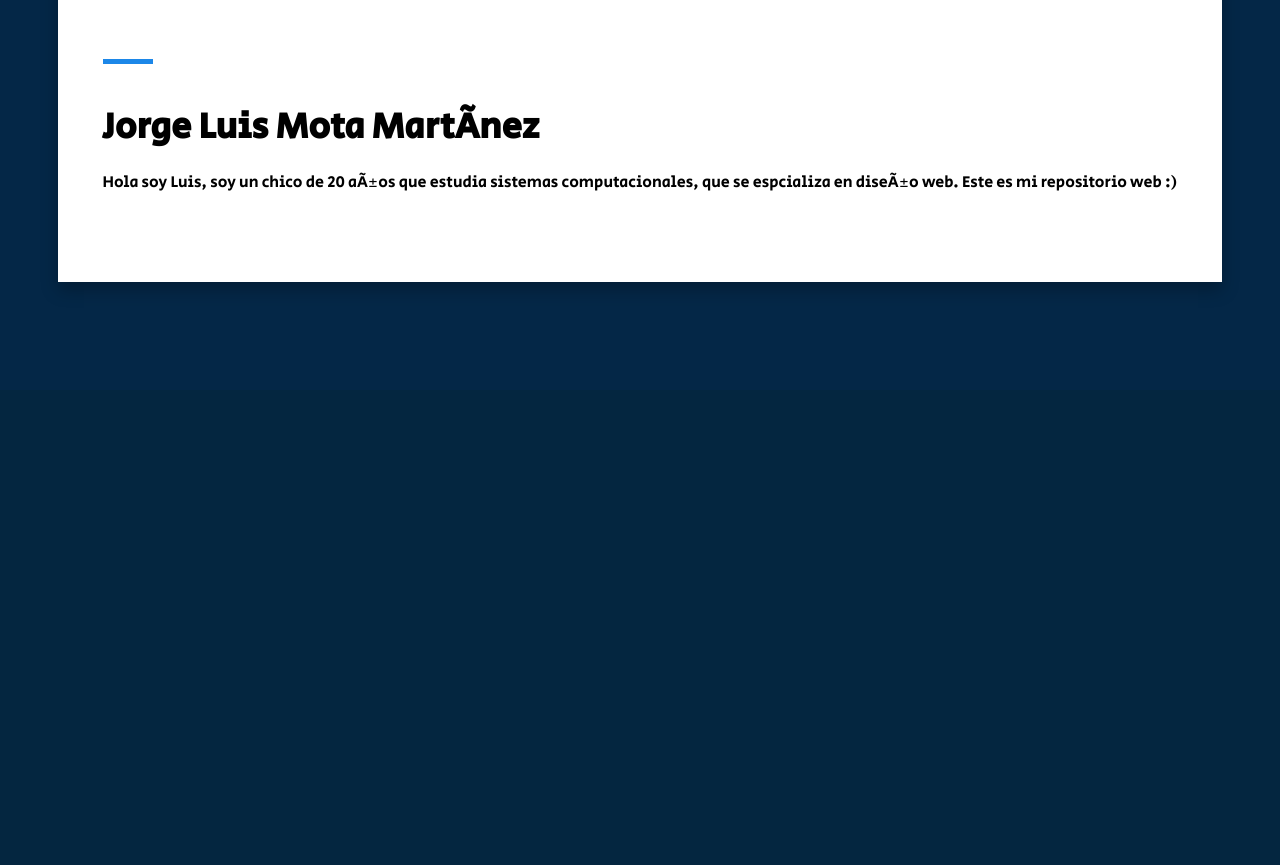
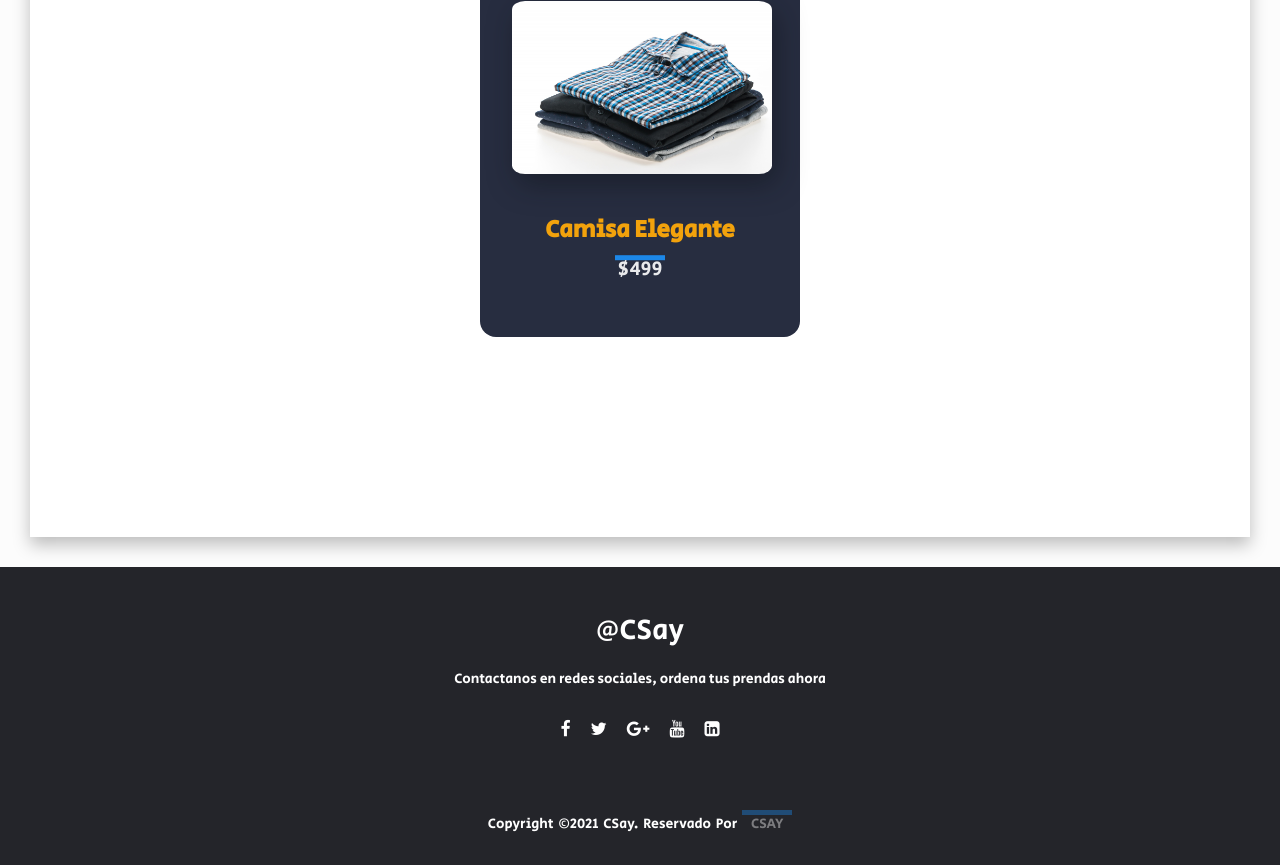
Before and after one commit to Motta007x/proyectoWeb, a PHP site: page / in a window 1280 px wide. Shown: the part 1210-2075 px from the top of the page. Before the commit the page ends 1492 px from the top, so only its background shows below. Run offline with PHP 8.4, Linux system fonts and the light colour scheme.

Commit message:
Subiendo home

```diff
--- /dev/null
+++ b/aside.html
@@ -0,0 +1,42 @@
+<!DOCTYPE html>
+<html lang="es">
+    <head>
+        <title> Prueba de sonido1 </title>
+        <link rel="stylesheet" href="css/styles.css">
+        <meta name="viewport" content="width =device-width, initial-scale =1"
+        <link rel="preconnect" href="https://fonts.gstatic.com">
+        <link href="https://fonts.googleapis.com/css2?family=Didact+Gothic&family=Kaushan+Script&family=Secular+One&display=swap" rel="stylesheet">
+    </head>
+    <body>
+
+        <section id="banner">
+        <div class="banner-texto">
+            <h1> La mejor ropa de hombre a la moda</h1>
+            <p> "Se un hombre con caracter y estilo" </p>
+
+            <div class="banner-boton">
+                <a href="#seccion1"> <span> </span> Registrarme </a>
+                <a href="practicas.html"> <span> </span> Promociones </a>
+                <!-- <a href="#"> <span> </span> Leer más </a>  -->
+            </div>
+        </div>
+        </section>
+
+        <!-- a name="seccion1">
+            <div class="main">
+             <div class="container">
+               <div class="imag"></div>
+               <div class="text-container">
+                 <span></span>
+                 <h1> Jorge Luis Mota Martínez</h1>
+                 <p>
+                   Hola soy Luis, soy un chico de 20 años que estudia sistemas computacionales, que se espcializa en diseño web.
+                    Este es mi repositorio web :)
+                 </p>
+               </div>
+             </div>
+           </div>
+         </a -->
+
+    </body>
+</html>
--- /dev/null
+++ b/cabecera.html
@@ -0,0 +1,34 @@
+<!DOCTYPE html>
+    <head>
+        <meta charset="utf-8">
+        <meta http-equiv="X-UA-Compatible" content="IE=edge">
+        <title> Csay </title>
+        <meta name="description" content="">
+        <meta name="viewport" content="width=device-width, initial-scale=1">
+        <link rel="stylesheet" href="css/stylesnav.css">
+        <link href="https://fonts.googleapis.com/css?family=Montserrat:500&display=swap" rel="stylesheet">
+    </head>
+    <body>
+        <header>
+            <a class="logo" href="#"><img src="img/Csay.png" alt="logo"></a>
+            <nav>
+                <ul class="nav__links">
+                    <li><a href="#">Inicio</a></li>
+                    <li><a href="#">Categorias</a></li>
+                    <li><a href="#">Soporte</a></li>
+                </ul>
+            </nav>
+            <a class="cta" href="#"> Iniciar sesion </a>
+            <p class="menu cta">Menu</p>
+        </header>
+        <div class="overlay">
+            <a class="close">&times;</a>
+            <div class="overlay__content">
+                <a href="#">Inicio</a>
+                <a href="#">Categorias</a>
+                <a href="#">Promociones</a>
+            </div>
+        </div>
+        <script type="text/javascript" src="js/mobile.js"></script>
+    </body>
+</html>
--- a/css/styles.css
+++ b/css/styles.css
@@ -5,7 +5,7 @@
 }
 
 #banner {
-    background: linear-gradient(rgba(0,0,0,0.2), #0084ff), url(../img/fondo.jpg);
+    background: linear-gradient(rgba(0,0,0,0.2), #0084ff), url(../img/fondo_ropa_hombre.jpg);
     background-size:cover;
     background-position: center;
     height: 100vh;
@@ -20,13 +20,14 @@
 
 
 
-.logo {
+/*.logo {
     width: 150px;
     position: fixed;
     top: 4%;
     left: 10%;
     cursor: pointer;
-}
+}*/
+
 
 .banner-texto {
     text-align: center;
--- /dev/null
+++ b/css/stylesfoo.css
@@ -0,0 +1,77 @@
+*{
+    margin: 0;
+    padding: 0;
+    box-sizing: border-box;
+}
+body{
+    background: #fcfcfc;
+}
+footer{
+    bottom: 0;
+    left: 0;
+    right: 0;
+    background: #24252a;
+    height: auto;
+    width: 100vw;
+    font-family: "Open Sans";
+    padding-top: 40px;
+    color: #fff;
+}
+.footer-content{
+    display: flex;
+    align-items: center;
+    justify-content: center;
+    flex-direction: column;
+    text-align: center;
+}
+.footer-content h3{
+    font-size: 1.8rem;
+    font-weight: 400;
+    text-transform: capitalize;
+    line-height: 3rem;
+}
+.footer-content p{
+    max-width: 500px;
+    margin: 10px auto;
+    line-height: 28px;
+    font-size: 14px;
+}
+.socials{
+    list-style: none;
+    display: flex;
+    align-items: center;
+    justify-content: center;
+    margin: 1rem 0 3rem 0;
+}
+.socials li{
+    margin: 0 10px;
+}
+.socials a{
+    text-decoration: none;
+    color: #fff;
+}
+.socials a i{
+    font-size: 1.1rem;
+    transition: color .4s ease;
+
+}
+.socials a:hover i{
+    color: aqua;
+}
+
+.footer-bottom{
+    background: #24252a;
+    width: 100vw;
+    padding: 20px 0;
+    text-align: center;
+}
+.footer-bottom p{
+    font-size: 14px;
+    word-spacing: 2px;
+    text-transform: capitalize;
+}
+.footer-bottom span{
+    text-transform: uppercase;
+    opacity: .4;
+    font-weight: 200;
+}
--- /dev/null
+++ b/css/stylesnav.css
@@ -0,0 +1,126 @@
+* {
+    box-sizing: border-box;
+    margin: 0;
+    padding: 0;
+  }
+
+  header {
+    display: flex;
+    justify-content: space-between;
+    align-items: center;
+    padding: 30px 10%;
+    background-color: #24252a;
+  }
+
+  .logo {
+    cursor: pointer;
+  }
+
+  .nav__links a,
+  .cta,
+  .overlay__content a {
+    font-family: "Montserrat", sans-serif;
+    font-weight: 500;
+    color: #edf0f1;
+    text-decoration: none;
+  }
+
+  .nav__links {
+    list-style: none;
+    display: flex;
+  }
+
+  .nav__links li {
+    padding: 0px 20px;
+  }
+
+  .nav__links li a {
+    transition: color 0.3s ease 0s;
+  }
+
+  .nav__links li a:hover {
+    color: #0088a9;
+  }
+
+  .cta {
+    padding: 9px 25px;
+    background-color: rgba(0, 136, 169, 1);
+    border: none;
+    border-radius: 50px;
+    cursor: pointer;
+    transition: background-color 0.3s ease 0s;
+  }
+
+  .cta:hover {
+    background-color: rgba(0, 136, 169, 0.8);
+  }
+
+  /* Mobile Nav */
+
+  .menu {
+    display: none;
+  }
+
+  .overlay {
+    height: 100%;
+    width: 0;
+    position: fixed;
+    z-index: 1;
+    left: 0;
+    top: 0;
+    background-color: #24252a;
+    overflow-x: hidden;
+    transition: width 0.5s ease 0s;
+  }
+
+  .overlay--active {
+    width: 100%;
+  }
+
+  .overlay__content {
+    display: flex;
+    height: 100%;
+    flex-direction: column;
+    align-items: center;
+    justify-content: center;
+  }
+
+  .overlay a {
+    padding: 15px;
+    font-size: 36px;
+    display: block;
+    transition: color 0.3s ease 0s;
+  }
+
+  .overlay a:hover,
+  .overlay a:focus {
+    color: #0088a9;
+  }
+  .overlay .close {
+    position: absolute;
+    top: 20px;
+    right: 45px;
+    font-size: 60px;
+    color: #edf0f1;
+  }
+
+  @media screen and (max-height: 450px) {
+    .overlay a {
+      font-size: 20px;
+    }
+    .overlay .close {
+      font-size: 40px;
+      top: 15px;
+      right: 35px;
+    }
+  }
+
+  @media only screen and (max-width: 800px) {
+    .nav__links,
+    .cta {
+      display: none;
+    }
+    .menu {
+      display: initial;
+    }
+  }
--- /dev/null
+++ b/css/stylespromos.css
@@ -0,0 +1,140 @@
+/*===== GOOGLE FONTS =====*/
+@import url("https://fonts.googleapis.com/css2?family=Poppins:wght@400;500;600&display=swap");
+/*===== VARIABLES CSS =====*/
+:root {
+  /*===== Colores =====*/
+  --first-color: #F2A20C;
+  --white-color: #E9EAEC;
+  --dark-color: #272D40;
+  --dark-color-lighten: #F2F5FF;
+  /*===== Fuente y tipografia =====*/
+  --body-font: 'Poppins', sans-serif;
+  --h1-font-size: 1.5rem;
+  --h2-font-size: 1.25rem;
+  --normal-font-size: 1rem;
+  --small-font-size: .875rem;
+}
+
+/*===== BASE =====*/
+*, ::before, ::after {
+  box-sizing: border-box;
+}
+
+body {
+  margin: 0;
+  padding: 0;
+  font-family: var(--body-font);
+  font-size: var(--normal-font-size);
+}
+
+h1, p {
+  margin: 0;
+}
+
+a {
+  text-decoration: none;
+}
+
+img {
+  max-width: 100%;
+  height: auto;
+  border-radius: 5%;
+}
+
+/*===== CARD =====*/
+.container {
+  height: 100vh;
+  display: flex;
+  justify-content: center;
+  align-items: center;
+  background-color: var(--dark-color-lighten);
+}
+
+.card {
+  width: 320px;
+  height: 400px;
+  background-color: var(--dark-color);
+  border-radius: 1rem;
+  padding: 4rem 2rem 0;
+  color: var(--white-color);
+  overflow-y: hidden;
+}
+
+.card__img {
+  position: absolute;
+  width: 260px;
+  filter: drop-shadow(5px 10px 15px rgba(8,9,13,.4));
+}
+
+.card__data {
+  transform: translateY(13.2rem);
+  text-align: center;
+}
+
+.card__title {
+  font-size: var(--h1-font-size);
+  color: var(--first-color);
+  margin-bottom: .5rem;
+}
+
+.card__preci {
+  display: inline-block;
+  font-size: var(--h2-font-size);
+  font-weight: 500;
+  margin-bottom: 1.25rem;
+}
+
+.card__description {
+  font-size: var(--small-font-size);
+  text-align: initial;
+  margin-bottom: 1.25rem;
+  opacity: 0;
+}
+
+.card__button {
+  display: block;
+  width: max-content;
+  padding: 1.125rem 2rem;
+  background-color: var(--first-color);
+  color: var(--white-color);
+  border-radius: .5rem;
+  font-weight: 600;
+  transition: .2s;
+  opacity: 0;
+}
+
+.card__button:hover {
+  box-shadow: 0 18px 40px -12px rgba(242,162,12,.35);
+}
+
+.card__img,
+.card__data,
+.card__title,
+.card__preci,
+.card__description {
+  transition: .5s;
+}
+
+/* Hover card effect */
+.card:hover .card__img {
+  transform: translate(-1.5rem, -9.5rem) rotate(-20deg);
+}
+
+.card:hover .card__data {
+  transform: translateY(4.8rem);
+}
+
+.card:hover .card__title {
+  transform: translateX(-2.3rem);
+  margin-bottom: 0;
+}
+
+.card:hover .card__preci {
+  transform: translateX(-6.8rem);
+}
+
+.card:hover .card__description,
+.card:hover .card__button {
+  transition-delay: .2s;
+  opacity: 1;
+}
--- /dev/null
+++ b/footer.html
@@ -0,0 +1,28 @@
+<!DOCTYPE html>
+<html lang="en">
+<head>
+    <meta charset="UTF-8">
+    <meta name="viewport" content="width=device-width, initial-scale=1.0">
+    <title>footer</title>
+    <link rel="stylesheet" href="css/stylesfoo.css">
+    <link rel="stylesheet" href="https://stackpath.bootstrapcdn.com/font-awesome/4.7.0/css/font-awesome.min.css">
+</head>
+<body>
+    <footer>
+        <div class="footer-content">
+            <h3>@CSay</h3>
+            <p> Contactanos en redes sociales, ordena tus prendas ahora</p>
+            <ul class="socials">
+                <li><a href="#"><i class="fa fa-facebook"></i></a></li>
+                <li><a href="#"><i class="fa fa-twitter"></i></a></li>
+                <li><a href="#"><i class="fa fa-google-plus"></i></a></li>
+                <li><a href="#"><i class="fa fa-youtube"></i></a></li>
+                <li><a href="#"><i class="fa fa-linkedin-square"></i></a></li>
+            </ul>
+        </div>
+        <div class="footer-bottom">
+            <p>Copyright &copy;2021 CSay. Reservado por <span> CSay </span></p>
+        </div>
+    </footer>
+</body>
+</html>
--- a/index.html
+++ /dev/null
@@ -1,56 +0,0 @@
-<!DOCTYPE html>
-<html lang="es">
-    <head>
-        <title> Prueba de sonido1 </title>
-        <link rel="stylesheet" href="css/styles.css">
-        <meta name="viewport" content="width =device-width, initial-scale =1"
-        <link rel="preconnect" href="https://fonts.gstatic.com">
-        <link href="https://fonts.googleapis.com/css2?family=Didact+Gothic&family=Kaushan+Script&family=Secular+One&display=swap" rel="stylesheet">
-    </head>
-    <body>
-
-<section id="banner">
-    <img src="img/logo.png" class="logo" >
-        <div class="navbar">
-
-            <ul>
-                <li> <a href="#"> Inicio </a> </li>
-                <li> <a href="practicas.html"> Practicas </a> </li>
-                <li> <a href="categorias.php"> categorias </a> </li>
-                <li> <a href="https://motta007x.github.io/practicasu2/index.html"> Blog Equipo </a> </li>
-            </ul>
-
-    </div>
-    <div class="banner-texto">
-        <h1> Blog personal </h1>
-        <p> "Aun no eres lo que llegaras a ser..." </p>
-
-        <div class="banner-boton">
-            <a href="#seccion1"> <span> </span> ¿Quien soy? </a>
-            <a href="practicas.html"> <span> </span> Mis practicas </a>
-            <!-- <a href="#"> <span> </span> Leer más </a>  -->
-        </div>
-    </div>
-
-</section>
-
-        <a name="seccion1">
-       <div class="main">
-        <div class="container">
-          <div class="imag"></div>
-          <div class="text-container">
-            <span></span>
-            <h1> Jorge Luis Mota Martínez</h1>
-            <p>
-              Hola soy Luis, soy un chico de 20 años que estudia sistemas computacionales, que se espcializa en diseño web.
-               Este es mi repositorio web :)
-            </p>
-          </div>
-        </div>
-      </div>
-    </a>
-</section>
-
-
-    </body>
-</html>
--- /dev/null
+++ b/index.php
@@ -0,0 +1,8 @@
+<?php
+
+include_once("cabecera.html");
+include_once("aside.html");
+include_once("promos.html");
+include_once("footer.html");
+
+?>
--- /dev/null
+++ b/promos.html
@@ -0,0 +1,30 @@
+<!DOCTYPE html>
+    <html lang="en">
+    <head>
+        <meta charset="UTF-8">
+        <meta name="viewport" content="width=device-width, initial-scale=1.0">
+
+        <!-- ===== CSS ===== -->
+        <link rel="stylesheet" href="css/stylespromos.css">
+
+        <title>Responsive product card</title>
+    </head>
+    <body>
+        <div class="container">
+            <div class="card">
+                <img src="img/camisas.jpg" alt="" class="card__img">
+
+                <!-- <div class="card__content">  -->
+                     <div class="card__data">
+                         <h1 class="card__title">Camisa Elegante</h1>
+                         <span class="card__preci">$499</span>
+                         <p class="card__description">Camisa elegante de cuadros azul.</p>
+                         <a href="#" class="card__button">Comprar ahora</a>
+                     </div>
+                <!-- </div> -->
+            </div>
+
+
+        </div>
+    </body>
+</html>
```
Also changed, not shown: js/mobile.js (added, +12 -0 lines), img/camisas.jpg (added), img/fondo_ropa_hombre.jpg (added), img/logo.svg (added).
